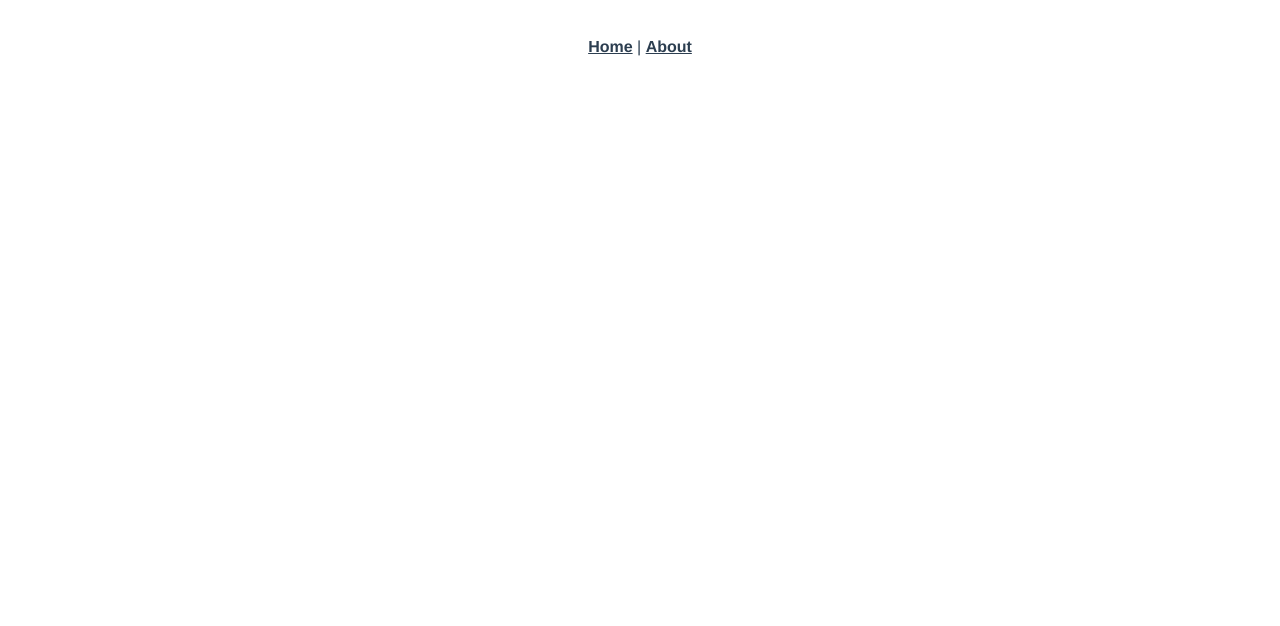
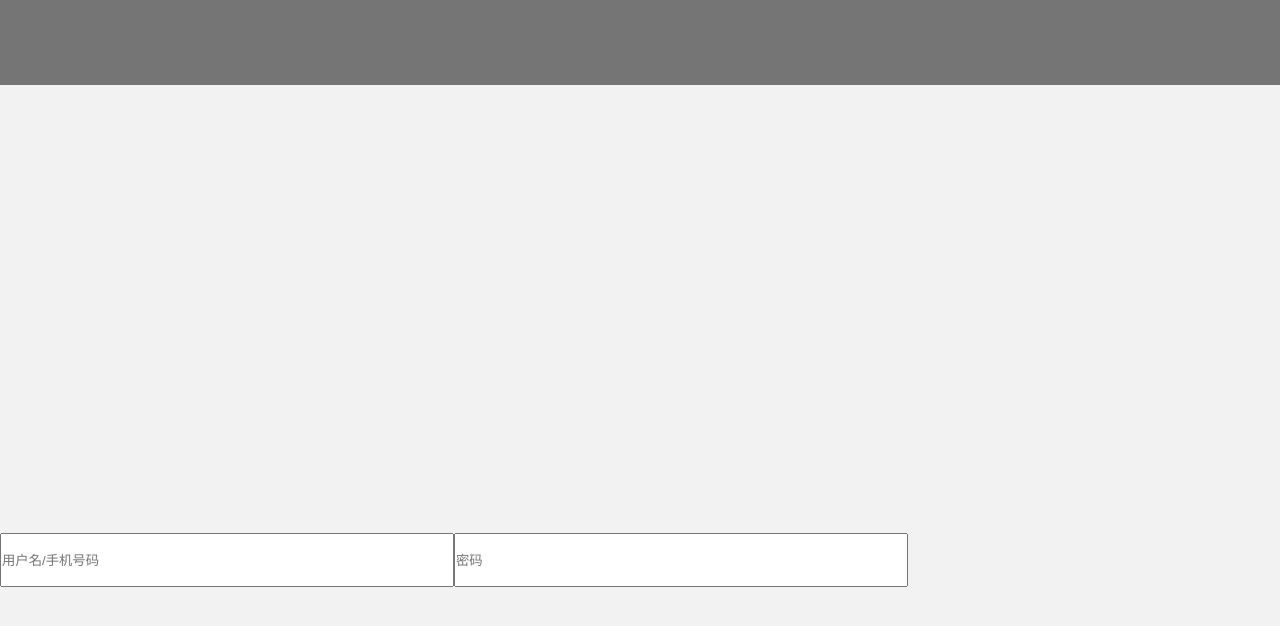
Before and after one commit to Big-cai/-Project, a Vue app: page /#/login in a window 1280 px wide. Shown: the top 626 px of the page. Built offline with nearby package versions, Linux system fonts and the light colour scheme.

Commit message:
删除不需要的文件

```diff
--- a/package.json
+++ b/package.json
@@ -3,7 +3,7 @@
   "version": "0.1.0",
   "private": true,
   "scripts": {
-    "serve": "vue-cli-service serve",
+    "serve": "vue-cli-service serve --open",
     "build": "vue-cli-service build"
   },
   "dependencies": {
--- a/src/App.vue
+++ b/src/App.vue
@@ -1,32 +1,25 @@
 <template>
   <div id="app">
-    <div id="nav">
-      <router-link to="/">Home</router-link> |
-      <router-link to="/about">About</router-link>
+      <router-link to="/login"></router-link>
+      <router-view></router-view>
     </div>
-    <router-view/>
-  </div>
 </template>
 
 <style lang="less">
-#app {
-  font-family: Avenir, Helvetica, Arial, sans-serif;
-  -webkit-font-smoothing: antialiased;
-  -moz-osx-font-smoothing: grayscale;
-  text-align: center;
-  color: #2c3e50;
+*{
+    margin:0;
+    padding:0;
 }
 
-#nav {
-  padding: 30px;
+a{
+    color: inherit;
+}
 
-  a {
-    font-weight: bold;
-    color: #2c3e50;
+a:hover{
+    text-decoration: none;
+}
 
-    &.router-link-exact-active {
-      color: #42b983;
-    }
-  }
+ul,li,ol{
+    list-style: none;
 }
 </style>
--- a/src/components/HelloWorld.vue
+++ b/src/components/HelloWorld.vue
@@ -1,57 +1,14 @@
 <template>
-  <div class="hello">
-    <h1>{{ msg }}</h1>
-    <p>
-      For a guide and recipes on how to configure / customize this project,<br>
-      check out the
-      <a href="https://cli.vuejs.org" target="_blank" rel="noopener">vue-cli documentation</a>.
-    </p>
-    <h3>Installed CLI Plugins</h3>
-    <ul>
-      <li><a href="https://github.com/vuejs/vue-cli/tree/dev/packages/%40vue/cli-plugin-router" target="_blank" rel="noopener">router</a></li>
-    </ul>
-    <h3>Essential Links</h3>
-    <ul>
-      <li><a href="https://vuejs.org" target="_blank" rel="noopener">Core Docs</a></li>
-      <li><a href="https://forum.vuejs.org" target="_blank" rel="noopener">Forum</a></li>
-      <li><a href="https://chat.vuejs.org" target="_blank" rel="noopener">Community Chat</a></li>
-      <li><a href="https://twitter.com/vuejs" target="_blank" rel="noopener">Twitter</a></li>
-      <li><a href="https://news.vuejs.org" target="_blank" rel="noopener">News</a></li>
-    </ul>
-    <h3>Ecosystem</h3>
-    <ul>
-      <li><a href="https://router.vuejs.org" target="_blank" rel="noopener">vue-router</a></li>
-      <li><a href="https://vuex.vuejs.org" target="_blank" rel="noopener">vuex</a></li>
-      <li><a href="https://github.com/vuejs/vue-devtools#vue-devtools" target="_blank" rel="noopener">vue-devtools</a></li>
-      <li><a href="https://vue-loader.vuejs.org" target="_blank" rel="noopener">vue-loader</a></li>
-      <li><a href="https://github.com/vuejs/awesome-vue" target="_blank" rel="noopener">awesome-vue</a></li>
-    </ul>
-  </div>
+
 </template>
 
 <script>
 export default {
-  name: 'HelloWorld',
-  props: {
-    msg: String
-  }
+
 }
 </script>
 
 <!-- Add "scoped" attribute to limit CSS to this component only -->
 <style scoped lang="less">
-h3 {
-  margin: 40px 0 0;
-}
-ul {
-  list-style-type: none;
-  padding: 0;
-}
-li {
-  display: inline-block;
-  margin: 0 10px;
-}
-a {
-  color: #42b983;
-}
+
 </style>
--- a/src/router/index.js
+++ b/src/router/index.js
@@ -1,25 +1,16 @@
 import Vue from 'vue'
 import VueRouter from 'vue-router'
-import Home from '../views/Home.vue'
+import Login from '../views/Login.vue'
 
 Vue.use(VueRouter)
 
   const routes = [
   {
-    path: '/',
-    name: 'Home',
-    component: Home
+   path:'/login',
+   component:Login
   },
-  {
-    path: '/about',
-    name: 'About',
-    // route level code-splitting
-    // this generates a separate chunk (about.[hash].js) for this route
-    // which is lazy-loaded when the route is visited.
-    component: function () {
-      return import(/* webpackChunkName: "about" */ '../views/About.vue')
-    }
-  }
+
+
 ]
 
 const router = new VueRouter({
--- /dev/null
+++ b/src/views/Login.vue
@@ -0,0 +1,64 @@
+<template>
+    <div class="content">
+        <div class="nav">
+      </div>
+      <!-- logo部分 -->
+      <div class="ax_default">
+        <img src="" alt="">
+      </div>
+      <div class="Inpu">
+        <input type="text" placeholder="用户名/手机号码">
+        <input type="password" placeholder="密码">
+      </div>
+     </div>
+</template>
+
+<script>
+
+
+export default {
+
+}
+</script>
+
+<style lang="less">
+*{
+  margin: 0;
+  padding: 0;
+}
+body{
+  background-color: #f2f2f2;
+}
+.content{
+  max-width: 100vw;
+  min-width: 88.889vw;
+}
+.nav{
+  height: 6.667vw;
+  line-height: 50px;
+  margin: 0 auto;
+  background-color: #757575;
+  display: flex;
+}
+
+// logo部分
+.ax_default{
+  width: 35vw;
+  height: 35vw;
+}
+
+.Inpu{
+  display: flex;
+  flex-wrap: wrap;
+  width: 100%;
+
+ text-align: center;
+
+}
+.Inpu input{
+  width: 450px;
+  height: 50px;
+
+}
+
+</style>
```
